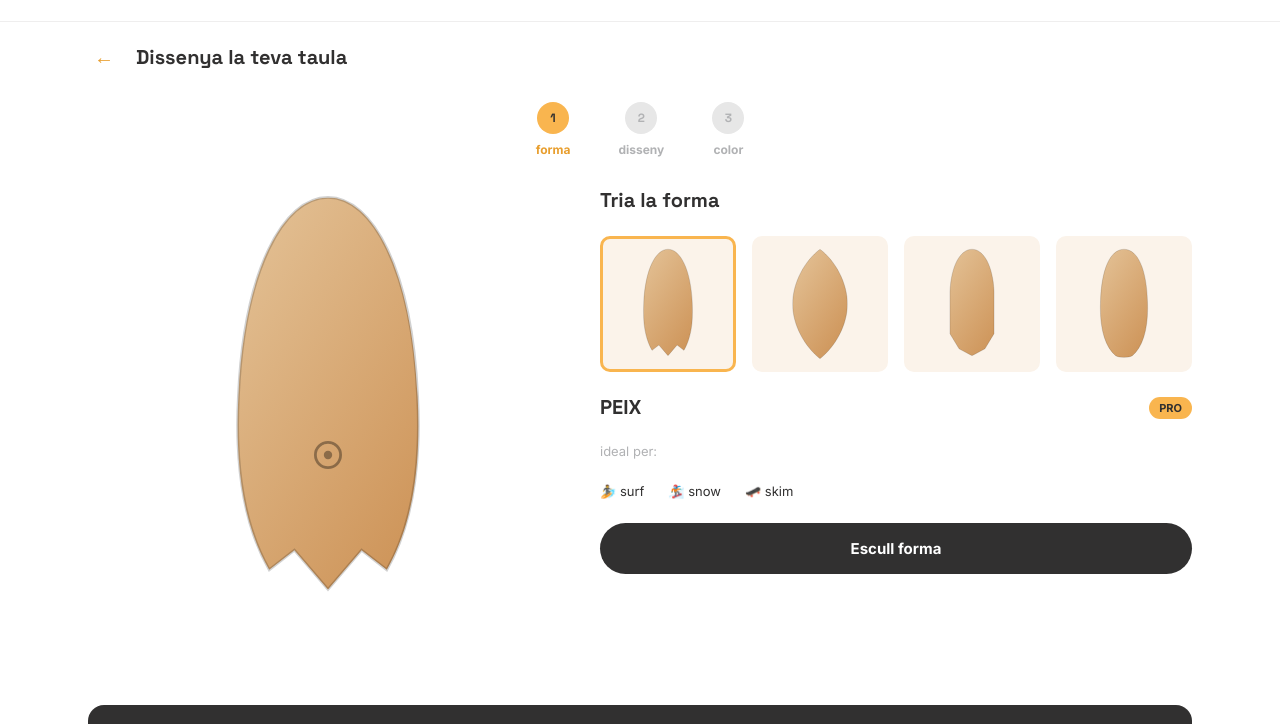
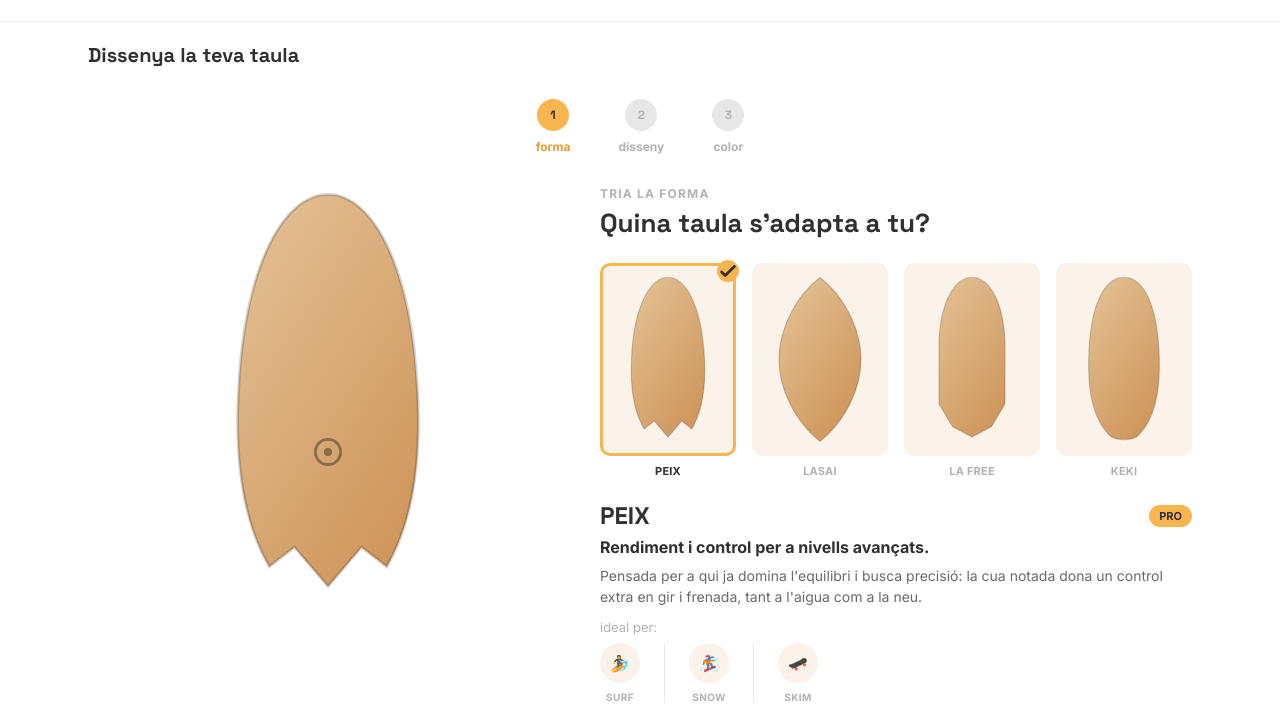
Before and after one commit to claudiasunday/onirik, a plain HTML site: page personalitza.html in a window 1280 px wide. Shown: the part 64-788 px from the top of the page. Drawn offline with Linux system fonts and the light colour scheme.

Commit message:
Pas 1 (forma): disseny aprofundit + treure botó enrere

```diff
--- a/assets/css/styles.css
+++ b/assets/css/styles.css
@@ -1195,13 +1195,6 @@ section {
   margin-bottom: var(--space-5);
 }
 
-.back-btn {
-  background: none;
-  color: var(--c-orange-dark);
-  display: inline-flex;
-  font-size: 20px;
-}
-
 .wizard-top h1 {
   font-size: 20px;
 }
@@ -1353,6 +1346,153 @@ section {
   display: inline-flex;
   align-items: center;
   gap: 6px;
+}
+
+/* Pas 1 (forma): capçalera "eyebrow + pregunta" en lloc d'un simple
+   títol petit, seguint el disseny de referència. */
+.shape-intro .eyebrow {
+  font-size: 12px;
+  font-weight: 700;
+  letter-spacing: 0.1em;
+  text-transform: uppercase;
+  color: var(--c-muted);
+  margin: 0 0 var(--space-2);
+}
+
+.shape-intro h2 {
+  font-size: 26px;
+  line-height: 1.15;
+  margin: 0;
+}
+
+.shape-detail {
+  display: flex;
+  flex-direction: column;
+  gap: var(--space-2);
+}
+
+.shape-detail .option-head h3 {
+  font-size: 24px;
+}
+
+.shape-tagline {
+  font-weight: 700;
+  margin: 0;
+}
+
+.shape-description {
+  color: #6b6a68;
+  font-size: 14px;
+  line-height: 1.5;
+  margin: 0;
+}
+
+.shape-activities-label {
+  font-size: 13px;
+  color: var(--c-muted);
+  margin: var(--space-1) 0 0;
+}
+
+.activity-chips {
+  align-items: flex-start;
+}
+
+.activity-chip {
+  display: flex;
+  flex-direction: column;
+  align-items: center;
+  gap: var(--space-2);
+  padding-right: var(--space-4);
+  border-right: 1px solid rgba(49, 48, 48, 0.1);
+}
+
+.activity-chip:last-child {
+  border-right: none;
+  padding-right: 0;
+}
+
+.activity-chip-icon {
+  width: 40px;
+  height: 40px;
+  border-radius: 50%;
+  background: var(--c-cream-2);
+  display: flex;
+  align-items: center;
+  justify-content: center;
+  font-size: 16px;
+}
+
+.activity-chip-label {
+  font-size: 10px;
+  font-weight: 700;
+  letter-spacing: 0.04em;
+  text-transform: uppercase;
+  color: var(--c-muted);
+}
+
+/* Targetes de forma: imatge + nom a sota + marca de selecció, en lloc
+   d'un simple swatch sense etiquetar. */
+.shape-card {
+  display: flex;
+  flex-direction: column;
+  align-items: center;
+  gap: var(--space-2);
+  background: none;
+  border: none;
+  padding: 0;
+  cursor: pointer;
+  min-width: 0;
+}
+
+.shape-card .swatch-shape {
+  width: 100%;
+}
+
+.shape-card.selected .swatch-shape {
+  border-color: var(--c-orange);
+}
+
+.shape-card-name {
+  font-size: 11px;
+  font-weight: 700;
+  letter-spacing: 0.02em;
+  color: var(--c-muted);
+}
+
+.shape-card.selected .shape-card-name {
+  color: var(--c-dark);
+}
+
+.shape-check {
+  position: absolute;
+  top: -6px;
+  right: -6px;
+  width: 22px;
+  height: 22px;
+  border-radius: 50%;
+  background: var(--c-orange);
+  color: var(--c-dark);
+  align-items: center;
+  justify-content: center;
+  display: none;
+}
+
+.shape-check svg {
+  width: 12px;
+  height: 12px;
+}
+
+.shape-card.selected .shape-check {
+  display: flex;
+}
+
+.btn-wizard-cta {
+  width: 100%;
+}
+
+.btn-wizard-cta svg {
+  width: 18px;
+  height: 18px;
 }
 
 .swatch-grid {
@@ -1466,7 +1606,7 @@ section {
   }
 
   .wizard-grid {
-    gap: var(--space-2);
+    gap: var(--space-1);
   }
 
   .board-stage {
@@ -1482,12 +1622,43 @@ section {
     max-width: 175px;
   }
 
+  /* El pas 1 (forma) ja mostra la imatge de la taula a cada targeta i a
+     la fitxa de detall (nom, tagline, descripció, activitats...): amb
+     tot aquest contingut afegit, la vista prèvia gran de dalt (redundant
+     aquí) s'amaga per no tapar el CTA. Als altres passos (disseny/color)
+     segueix sent la única referència visual, així que hi queda gran. */
+  .wizard[data-step="1"] .board-stage {
+    display: none;
+  }
+
   /* Cada pas del wizard apila 5-6 blocs (títol, graella, nom+tag,
      "ideal per:", activitats, botó): amb el gap d'escriptori (24px)
      entre cadascun, només aquests espais ja sumaven ~120px i tapaven
      el CTA. En mòbil n'hi ha prou amb un gap més petit. */
   .step-panel {
     gap: var(--space-2);
+  }
+
+  .shape-intro h2 {
+    font-size: 21px;
+  }
+
+  .shape-detail {
+    gap: var(--space-1);
+  }
+
+  .shape-detail .option-head h3 {
+    font-size: 20px;
+  }
+
+  .shape-description {
+    font-size: 13px;
+  }
+
+  .activity-chip-icon {
+    width: 32px;
+    height: 32px;
+    font-size: 14px;
   }
 
   .option-head h2 {
@@ -1516,4 +1687,12 @@ section {
     width: 76px;
     scroll-snap-align: start;
   }
-}
+
+  /* La graella de formes té un fill extra (.shape-card, imatge+nom): cal
+     donar la mida de l'ítem del carousel a la targeta, no al swatch intern. */
+  .swatch-grid > .shape-card {
+    flex: 0 0 76px;
+    width: 76px;
+    scroll-snap-align: start;
+  }
+}
--- a/assets/js/board.js
+++ b/assets/js/board.js
@@ -11,6 +11,9 @@ const SHAPES = [
     name: "PEIX",
     tag: "PRO",
     price: 149,
+    tagline: "Rendiment i control per a nivells avançats.",
+    description:
+      "Pensada per a qui ja domina l'equilibri i busca precisió: la cua notada dona un control extra en gir i frenada, tant a l'aigua com a la neu.",
     activities: ["surf", "snow", "skim"],
     path:
       "M100,6 C132,6 160,58 164,148 C167,206 158,244 142,272 " +
@@ -24,6 +27,9 @@ const SHAPES = [
     name: "LASAI",
     tag: "INICIACIÓ",
     price: 129,
+    tagline: "Calma i estabilitat per començar.",
+    description:
+      "Base àmplia i estable, ideal per iniciar-se en l'equilibri, fer ioga o tonificar sense pressa. \"Lasai\" significa calma en euskera.",
     activities: ["yoga", "tonificacio"],
     path:
       "M100,6 C140,36 172,94 172,150 C172,206 140,262 100,294 " +
@@ -36,6 +42,9 @@ const SHAPES = [
     name: "LA FREE",
     tag: "FREESTYLE",
     price: 139,
+    tagline: "Agilitat i estil per a moviments lliures.",
+    description:
+      "Nas apuntat i cantells facetats per a qui busca maniobrabilitat i un toc freestyle, tant al surf com a l'skim.",
     activities: ["surf", "skim"],
     path:
       "M100,6 C130,6 155,48 158,118 L158,228 L134,268 L100,286 " +
@@ -48,6 +57,9 @@ const SHAPES = [
     name: "KEKI",
     tag: "+KIDS",
     price: 119,
+    tagline: "Estable, versàtil i divertida.",
+    description:
+      "Perfecta per a qui busca una taula que s'adapta a diferents condicions i nivells. La seva forma arrodonida dona estabilitat sense renunciar a la diversió.",
     activities: ["skim", "tonificacio"],
     path:
       "M100,6 C136,6 160,58 162,148 C164,214 150,262 122,286 " +
--- a/assets/js/personalitza.js
+++ b/assets/js/personalitza.js
@@ -23,14 +23,16 @@ const els = {
   },
   shapeName: document.getElementById("shape-name"),
   shapeTag: document.getElementById("shape-tag"),
+  shapeTagline: document.getElementById("shape-tagline"),
+  shapeDescription: document.getElementById("shape-description"),
   shapeActivities: document.getElementById("shape-activities"),
   shapeGrid: document.getElementById("shape-grid"),
   designGrid: document.getElementById("design-grid"),
   colorGrid: document.getElementById("color-grid"),
   btnStep1: document.getElementById("btn-step1"),
+  btnStep1Label: document.getElementById("btn-step1-label"),
   btnStep2: document.getElementById("btn-step2"),
   btnStep3: document.getElementById("btn-step3"),
-  backBtn: document.getElementById("back-btn"),
   sumShape: document.getElementById("sum-shape"),
   sumDesign: document.getElementById("sum-design"),
   sumColor: document.getElementById("sum-color"),
@@ -55,16 +57,30 @@ function renderShapeStep() {
   const shape = currentShape();
   els.shapeName.textContent = shape.name;
   els.shapeTag.textContent = shape.tag;
+  els.shapeTagline.textContent = shape.tagline;
+  els.shapeDescription.textContent = shape.description;
   els.shapeActivities.innerHTML = shape.activities
-    .map((a) => `<span>${activityIcon(a)} ${ACTIVITY_LABELS[a]}</span>`)
+    .map(
+      (a) =>
+        `<div class="activity-chip"><span class="activity-chip-icon">${activityIcon(
+          a
+        )}</span><span class="activity-chip-label">${ACTIVITY_LABELS[a]}</span></div>`
+    )
     .join("");
-  // Miniatures de cada forma (mateix patró que la graella de dissenys):
-  // es poden triar directament clicant-hi, sense passar per fletxes.
+  els.btnStep1Label.textContent = `Escollir ${shape.name}`;
+  // Targetes de cada forma (nom a sota + marca de selecció): es poden
+  // triar directament clicant-hi, sense passar per fletxes.
   els.shapeGrid.innerHTML = SHAPES.map((s, i) => {
     const selected = i === state.shapeIndex ? " selected" : "";
-    return `<button type="button" class="swatch swatch-shape${selected}" data-index="${i}" title="${s.name}">${renderBoardSVG(
-      { shapeId: s.id, designId: "fusta-natural", colorId: null, showLogo: false }
-    )}</button>`;
+    return `<button type="button" class="shape-card${selected}" data-index="${i}" title="${s.name}">
+      <span class="swatch swatch-shape">
+        ${renderBoardSVG({ shapeId: s.id, designId: "fusta-natural", colorId: null, showLogo: false })}
+        <span class="shape-check" aria-hidden="true">
+          <svg viewBox="0 0 24 24" fill="none" stroke="currentColor" stroke-width="3" stroke-linecap="round" stroke-linejoin="round"><path d="M5 13l4 4L19 7"/></svg>
+        </span>
+      </span>
+      <span class="shape-card-name">${s.name}</span>
+    </button>`;
   }).join("");
 }
 
@@ -119,6 +135,12 @@ function renderSummary() {
 }
 
 function render() {
+  // Marca el pas actual al <main>: el pas 1 (forma) ja mostra la imatge
+  // de la taula a cada targeta i a la fitxa de detall, així que la vista
+  // prèvia gran de dalt hi és redundant i es pot encongir en mòbil
+  // (vegeu CSS [data-step="1"] .board-preview) per no tapar el CTA.
+  document.querySelector(".wizard").dataset.step = state.step;
+
   // step indicator — els punts ja visitats (<= maxStep) es poden clicar
   // per tornar-hi o saltar-hi de nou, sense perdre les tries fetes.
   els.dots.forEach((dot) => {
@@ -168,18 +190,10 @@ els.dots.forEach((dot) => {
   });
 });
 
-els.backBtn.addEventListener("click", () => {
-  if (state.step === 1) {
-    window.location.href = "index.html";
-    return;
-  }
-  state.step -= 1;
-  render();
-});
-
-// Graella de miniatures de formes: se selecciona directament clicant-hi.
+// Graella de targetes de formes: se selecciona directament clicant-hi
+// (la navegació cap enrere es fa amb els punts de pas, ja clicables).
 els.shapeGrid.addEventListener("click", (e) => {
-  const btn = e.target.closest(".swatch");
+  const btn = e.target.closest(".shape-card");
   if (!btn) return;
   state.shapeIndex = Number(btn.dataset.index);
   render();
--- a/personalitza.html
+++ b/personalitza.html
@@ -18,7 +18,6 @@
 
     <main class="wizard">
       <div class="wizard-top">
-        <button class="back-btn" id="back-btn" aria-label="Enrere">←</button>
         <h1 id="wizard-title">Dissenya la teva taula</h1>
       </div>
 
@@ -44,19 +43,27 @@
 
         <div class="option-panel">
           <!-- Pas 1: forma -->
-          <div id="panel-shape" class="step-panel">
-            <div class="option-head">
-              <h2>Tria la forma</h2>
+          <div id="panel-shape" class="step-panel step-panel-shape">
+            <div class="shape-intro">
+              <p class="eyebrow">Tria la forma</p>
+              <h2>Quina taula s'adapta a tu?</h2>
             </div>
-            <div class="swatch-grid" id="shape-grid"></div>
-            <div class="option-head">
-              <h2 id="shape-name">PEIX</h2>
-              <span class="tag" id="shape-tag">PRO</span>
+            <div class="swatch-grid swatch-grid-shapes" id="shape-grid"></div>
+            <div class="shape-detail">
+              <div class="option-head">
+                <h3 id="shape-name">PEIX</h3>
+                <span class="tag" id="shape-tag">PRO</span>
+              </div>
+              <p class="shape-tagline" id="shape-tagline"></p>
+              <p class="shape-description" id="shape-description"></p>
+              <p class="shape-activities-label">ideal per:</p>
+              <div class="activity-row activity-chips" id="shape-activities"></div>
             </div>
-            <p style="font-size:13px;color:var(--c-muted);margin:0;">ideal per:</p>
-            <div class="activity-row" id="shape-activities"></div>
             <div class="wizard-actions">
-              <button class="btn btn-dark" id="btn-step1">Escull forma</button>
+              <button class="btn btn-primary btn-wizard-cta" id="btn-step1">
+                <span id="btn-step1-label">Escollir forma</span>
+                <svg viewBox="0 0 24 24" fill="none" stroke="currentColor" stroke-width="2.5" stroke-linecap="round"><path d="M5 12h14M13 6l6 6-6 6"/></svg>
+              </button>
             </div>
           </div>
 
```
